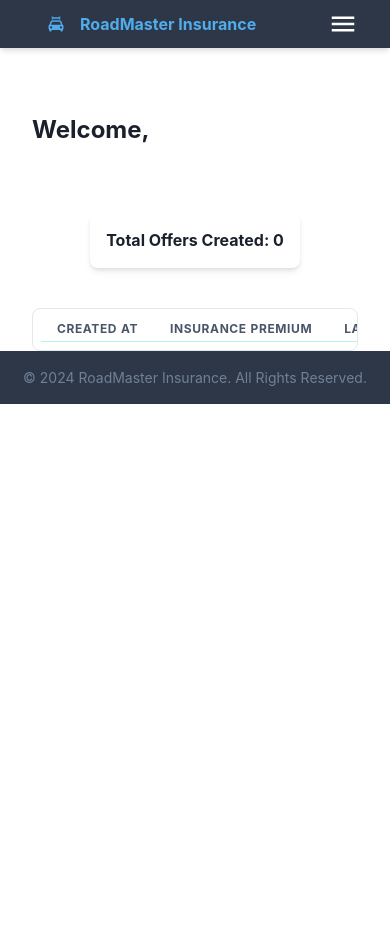
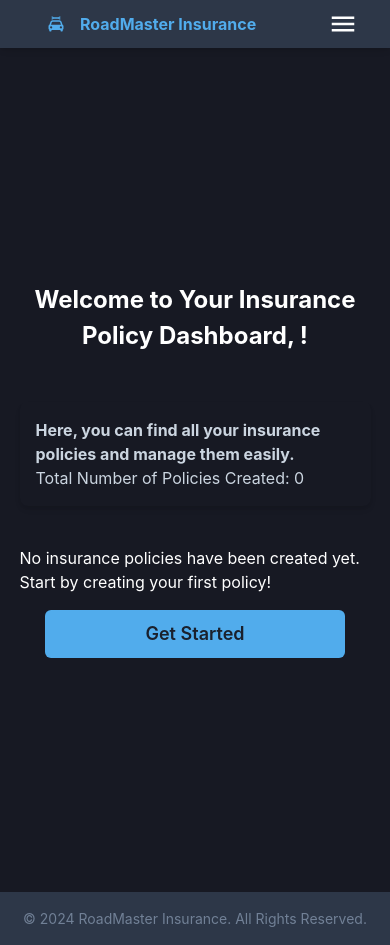
Before and after one commit to flaviurosca/car-insurance-app, a React (Vite) app: page /dashboard in a window 390 px wide. Before the commit the page ends 844 px from the top, so only its background shows below. Built offline with nearby package versions, Linux system fonts and the light colour scheme.

Commit message:
styled and responsive Dashboard page

```diff
--- a/src/pages/Home.tsx
+++ b/src/pages/Home.tsx
@@ -1,7 +1,7 @@
 import { Box, Flex, Text, Image, VStack } from "@chakra-ui/react";
 import ReviewsSection from "../components/ReviewsSection";
 import FeaturesSection from "../components/FeaturesSection";
-import CreateOfferButton from "../components/CreateOfferButton";
+import CreateOfferButton from "../components/buttons/CreateOfferButton";
 import BenefitsSection from "../components/BenefitsSection";
 
 const Home = () => {
--- a/src/pages/UserDashboard.tsx
+++ b/src/pages/UserDashboard.tsx
@@ -1,4 +1,4 @@
-import { useMemo } from "react";
+import { useMemo, useRef } from "react";
 import {
   Box,
   Table,
@@ -10,10 +10,14 @@ import {
   TableContainer,
   Text,
   VStack,
+  Center,
+  Flex,
 } from "@chakra-ui/react";
 
 import { useAuth } from "../context/AuthContext";
 import { format } from "date-fns";
+import ScrollButton from "../components/buttons/ScrollButton";
+import CreateOfferButton from "../components/buttons/CreateOfferButton";
 
 type OfferType = {
   createdAt: number;
@@ -31,6 +35,7 @@ type OfferType = {
 
 const UserDashboard = () => {
   const { loggedIn } = useAuth();
+  const tableRef = useRef<HTMLDivElement>(null);
 
   const userData: OfferType[] = useMemo(() => {
     return JSON.parse(localStorage.getItem(loggedIn || "") || "[]");
@@ -49,18 +54,35 @@ const UserDashboard = () => {
   const offerCount = sortedUserOffers.length;
 
   return (
-    <Box mt={16} mx={8}>
-      <VStack alignItems="flex-start" mb={4}>
-        <Text fontSize="2xl" fontWeight="bold" mb={4}>
-          Welcome, {loggedIn}
+    <Center minH="100vh" bg="gray.900" color="white">
+      <Box w="90%">
+        <Text textAlign="center" fontSize="2xl" fontWeight="bold" mb={4}>
+          Welcome to Your Insurance Policy Dashboard, {loggedIn}!
         </Text>
-      </VStack>
+
         <VStack>
-        <Box my={8} p={4} boxShadow="md" bg="white" borderRadius="lg">
-          <Text fontWeight="bold">Total Offers Created: {offerCount}</Text>
+          <Box my={8} p={4} boxShadow="md" borderRadius="lg" color="gray.300">
+            <Text fontWeight="bold">
+              Here, you can find all your insurance policies and manage them
+              easily.
+            </Text>
+            <Text>Total Number of Policies Created: {offerCount}</Text>
           </Box>
-        <TableContainer borderWidth="1px" borderRadius="lg" p={2}>
-          <Table variant="striped" size="sm" colorScheme="teal">
+
+          {sortedUserOffers.length ? (
+            <>
+              <Box alignSelf="flex-start">
+                <CreateOfferButton customVariant />
+              </Box>
+              <Flex w="full" justify="center">
+                <ScrollButton variant="left" tableRef={tableRef} />
+
+                <TableContainer borderWidth="1px" ref={tableRef}>
+                  <Table
+                    variant="striped"
+                    size="sm"
+                    colorScheme="customStriped"
+                  >
                     <Thead>
                       <Tr>
                         <Th>Created at</Th>
@@ -95,8 +117,22 @@ const UserDashboard = () => {
                     </Tbody>
                   </Table>
                 </TableContainer>
+
+                <ScrollButton variant="right" tableRef={tableRef} />
+              </Flex>
+            </>
+          ) : (
+            <VStack spacing={4}>
+              <Text>
+                No insurance policies have been created yet. Start by creating
+                your first policy!
+              </Text>
+              <CreateOfferButton />
+            </VStack>
+          )}
         </VStack>
       </Box>
+    </Center>
   );
 };
 
--- a/src/utils/theme.ts
+++ b/src/utils/theme.ts
@@ -16,10 +16,24 @@ const theme = extendTheme({
         },
       },
     },
+    Table: {
+      variants: {
+        striped: {
+          th: {
+            color: "gray.300",
+            py: 4,
+          },
+        },
+      },
+    },
   },
 
   colors: {
     customBlue: "#51ACEC",
+    customStriped: {
+      50: "#51ACEC",
+      100: "#0d4672",
+    },
   },
 });
 
```
Lines whose indentation alone changed are shown as unchanged.
